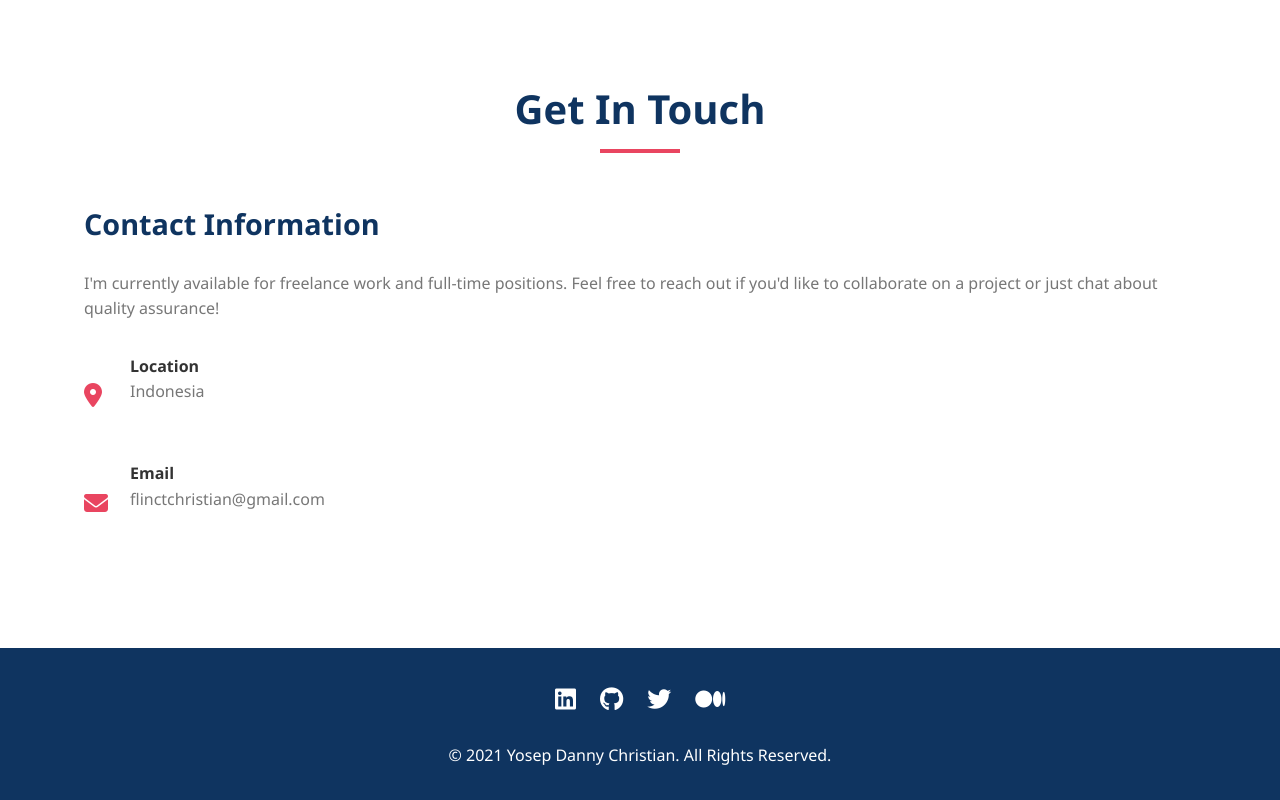
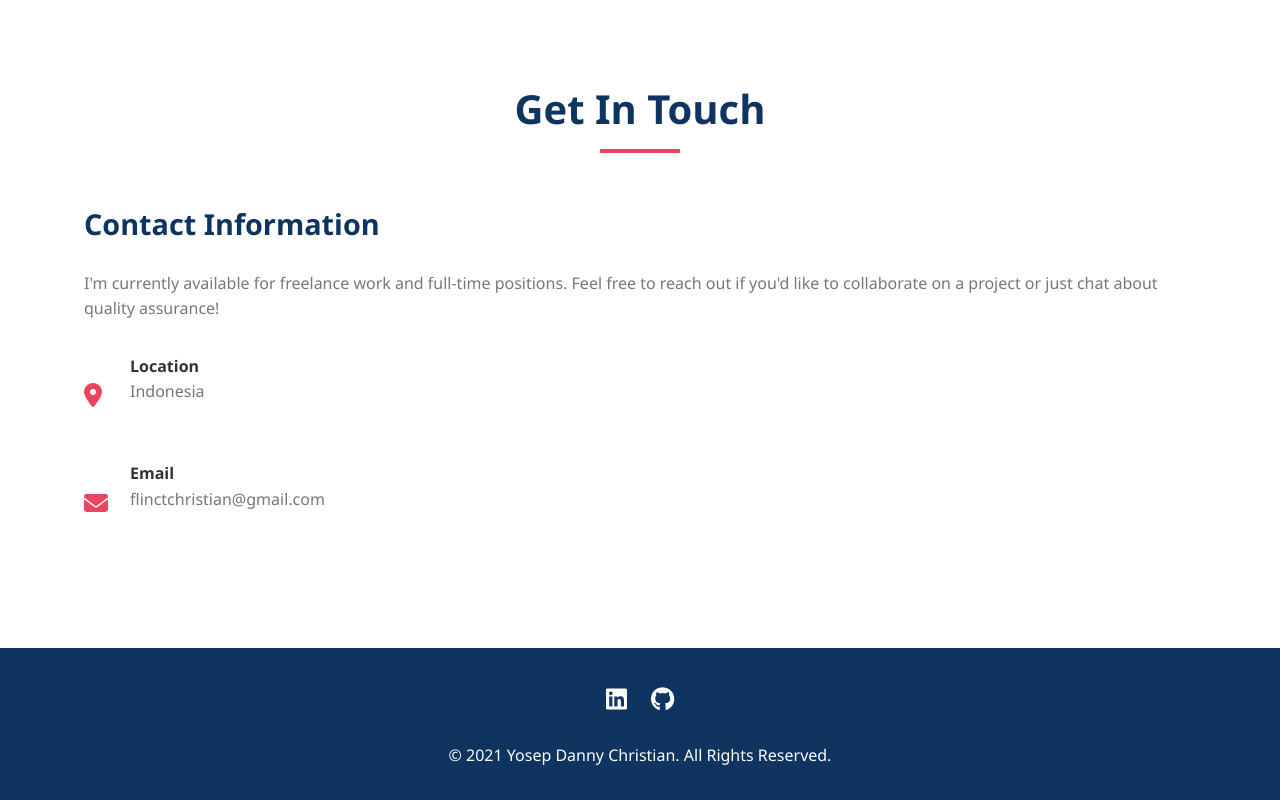
Before and after one commit to flinct/Portofolio, a plain HTML site: page pageFile/index.html in a window 1280 px wide. Shown: the part 7367-8167 px from the top of the page. Drawn offline with Linux system fonts and the light colour scheme.

Commit message:
Update index.html

```diff
--- a/pageFile/index.html
+++ b/pageFile/index.html
@@ -1094,8 +1094,8 @@
             ><i class="fab fa-linkedin"></i
           ></a>
           <a href="#"><i class="fab fa-github"></i></a>
-          <a href="#"><i class="fab fa-twitter"></i></a>
-          <a href="#"><i class="fab fa-medium"></i></a>
+          <!-- <a href="#"><i class="fab fa-twitter"></i></a>
+          <a href="#"><i class="fab fa-medium"></i></a> -->
         </div>
         <p>&copy; 2021 Yosep Danny Christian. All Rights Reserved.</p>
       </div>
```
